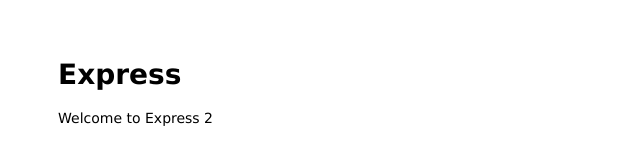
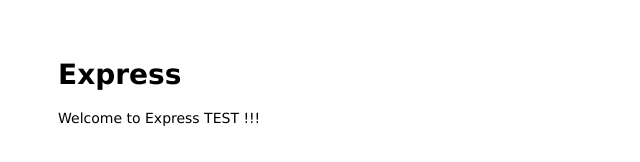
Before and after one commit to bonnyophelie/Morning-News-Backend, a website: page public/index.html in a window 1280 px wide. Shown: the full height of the page, 0-640 px from the left. Drawn offline with Linux system fonts and the light colour scheme.

Commit message:
test pipeline full

```diff
--- a/public/index.html
+++ b/public/index.html
@@ -7,7 +7,7 @@
 
 <body>
   <h1>Express</h1>
-  <p>Welcome to Express 2</p>
+  <p>Welcome to Express TEST !!!</p>
 </body>
 
 </html>
```
Also changed, not shown: .gitlab-ci.yml.
